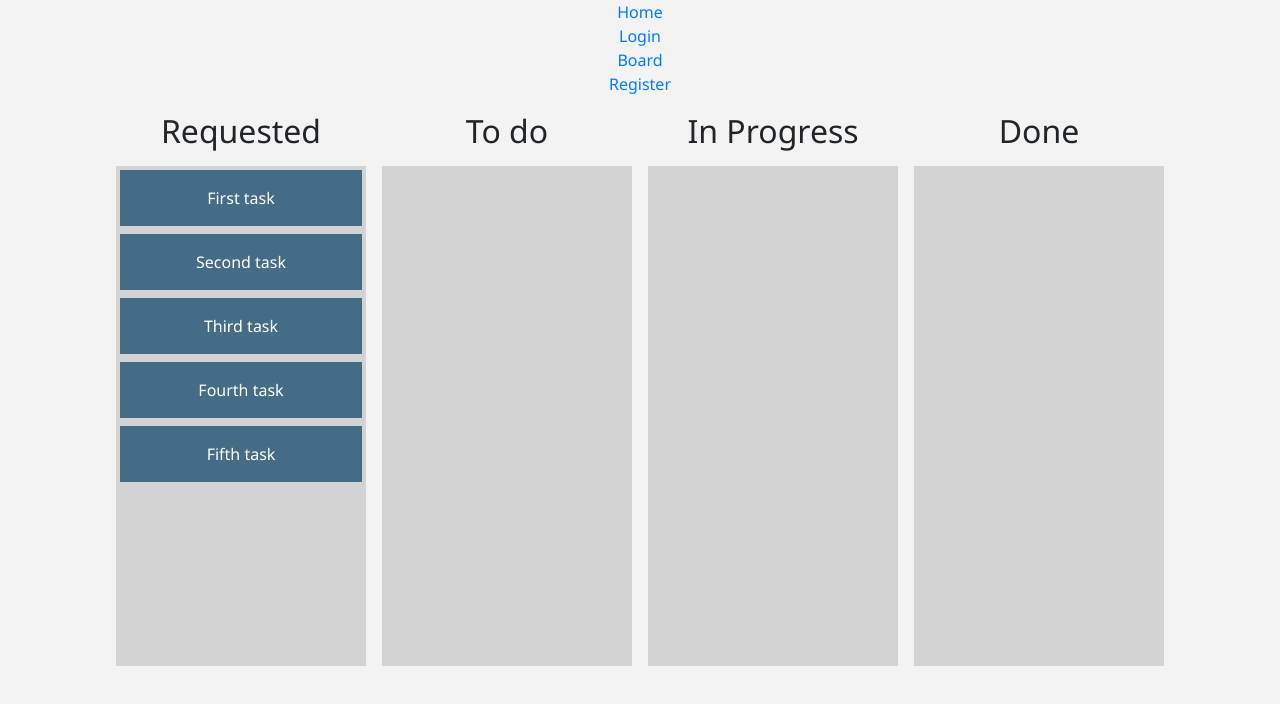
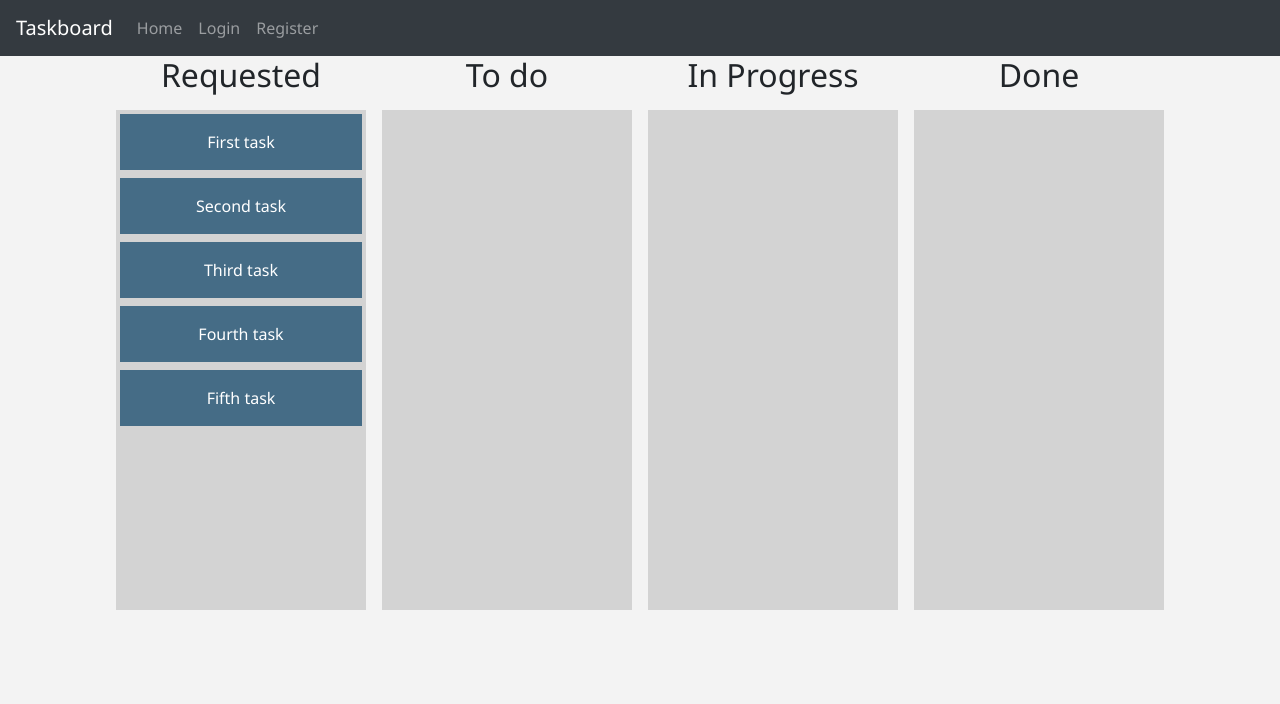
Before and after one commit to arsh-khokhar/Taskboard, a React (Create React App) app: page /board in a window 1280 px wide. Shown: the top 704 px of the page. Built offline with nearby package versions, Linux system fonts and the light colour scheme.

Commit message:
Board cards, navbar

```diff
--- a/src/App.js
+++ b/src/App.js
@@ -5,24 +5,14 @@
 import Login from './components/Login';
 import Register from './components/Register';
 import {Route} from 'react-router-dom';
-import Navbar from './Navbar';
-
-const data = [
-	{title: 'Stallions', items: ['Leslie', 'Ron', 'Ben']},
-	{title: 'Ponies', items: ['Tom', 'Donna']},
-	{title: 'Lions', items: ['April', 'Andy']},
-];
+import Navigation from './Navbar';
 
 function App() {
 	return (
 		<div className="App">
-			<Navbar />
+			<Navigation />
 			<Route exact path="/" component={Home} />
-			<Route
-				exact
-				path="/board"
-				component={() => <Board data={data} />}
-			/>
+			<Route exact path="/board" component={Board} />
 			<Route exact path="/login" component={Login} />
 			<Route exact path="/register" component={Register} />
 		</div>
--- a/src/Board.js
+++ b/src/Board.js
@@ -1,4 +1,4 @@
-import React, {useState, useRef, useEffect} from 'react';
+import React, {useState} from 'react';
 import {DragDropContext, Droppable, Draggable} from 'react-beautiful-dnd';
 
 const itemsFromBackend = [
@@ -65,7 +65,7 @@
 	}
 };
 
-function Board() {
+function Board(props) {
 	const [columns, setColumns] = useState(columnsFromBackend);
 	return (
 		<div
--- a/src/Home.js
+++ b/src/Home.js
@@ -5,6 +5,7 @@
 
 function Home() {
 	const [auth_user, setAuthUser] = useState(false);
+	const [user_boards, setUserBoards] = useState(null);
 
 	const getBoards = async () => {
 		try {
@@ -15,10 +16,12 @@
 				},
 			})
 				.then((response) => {
-					console.log(response.data);
-					console.log(response.status);
+					console.log('Here I am');
+					setUserBoards(response.data);
+					//console.log(response.data);
+					//console.log(response.status);
 					if (response.status === 200) {
-						console.log('setting auth user true');
+						//console.log('setting auth user true');
 						setAuthUser(true);
 					}
 				})
@@ -31,7 +34,7 @@
 	};
 
 	useEffect(() => {
-		console.log('this thing called');
+		// console.log('this thing called');
 		getBoards();
 	}, []);
 
@@ -39,51 +42,35 @@
 		console.log(auth_user);
 	}, [auth_user]);
 
+	useEffect(() => {
+		console.log(user_boards);
+	}, [user_boards]);
+
 	return auth_user ? (
 		<Fragment>
 			<CardColumns>
+				{user_boards.map((item, index) => {
+					return (
+						<Link
+							to={{
+								pathname: '/board',
+								state: {board_id: item.board_id},
+							}}
+							key={index}
+						>
 							<Card className="text-center">
 								<Card.Body>
-						<Card.Title>Card title</Card.Title>
-						<Card.Text>
-							This card has supporting text below as a natural
-							lead-in to additional content.{' '}
-						</Card.Text>
+									<Card.Title>{item.title}</Card.Title>
 									<Card.Text>
 										<small className="text-muted">
-								Last updated 3 mins ago
+											Owner: {item.owner_id}
 										</small>
 									</Card.Text>
 								</Card.Body>
 							</Card>
-				<Card className="text-center">
-					<Card.Body>
-						<Card.Title>Card title</Card.Title>
-						<Card.Text>
-							This card has supporting text below as a natural
-							lead-in to additional content.{' '}
-						</Card.Text>
-						<Card.Text>
-							<small className="text-muted">
-								Last updated 3 mins ago
-							</small>
-						</Card.Text>
-					</Card.Body>
-				</Card>
-				<Card className="text-center">
-					<Card.Body>
-						<Card.Title>Card title</Card.Title>
-						<Card.Text>
-							This card has supporting text below as a natural
-							lead-in to additional content.{' '}
-						</Card.Text>
-						<Card.Text>
-							<small className="text-muted">
-								Last updated 3 mins ago
-							</small>
-						</Card.Text>
-					</Card.Body>
-				</Card>
+						</Link>
+					);
+				})}
 			</CardColumns>
 		</Fragment>
 	) : (
--- a/src/Navbar.js
+++ b/src/Navbar.js
@@ -1,15 +1,21 @@
 import React from 'react';
 import {Link} from 'react-router-dom';
+import {Navbar, Nav, NavDropdown} from 'react-bootstrap';
 
-function Navbar () {
-  return (
-    <ul>
-      <li><Link to="/">Home</Link></li>
-      <li><Link to="/login">Login</Link></li>
-      <li><Link to="/board">Board</Link></li>
-      <li><Link to="/register">Register</Link></li>
-    </ul>
-  );
+function Navigation() {
+	return (
+		<Navbar bg="dark" expand="lg" variant="dark">
+			<Navbar.Brand href="/">Taskboard</Navbar.Brand>
+			<Navbar.Toggle aria-controls="basic-navbar-nav" />
+			<Navbar.Collapse id="basic-navbar-nav">
+				<Nav className="mr-auto">
+					<Nav.Link href="/">Home</Nav.Link>
+					<Nav.Link href="/login">Login</Nav.Link>
+					<Nav.Link href="/register">Register</Nav.Link>
+				</Nav>
+			</Navbar.Collapse>
+		</Navbar>
+	);
 }
 
-export default Navbar;
+export default Navigation;
```
Lines whose indentation alone changed are shown as unchanged.
